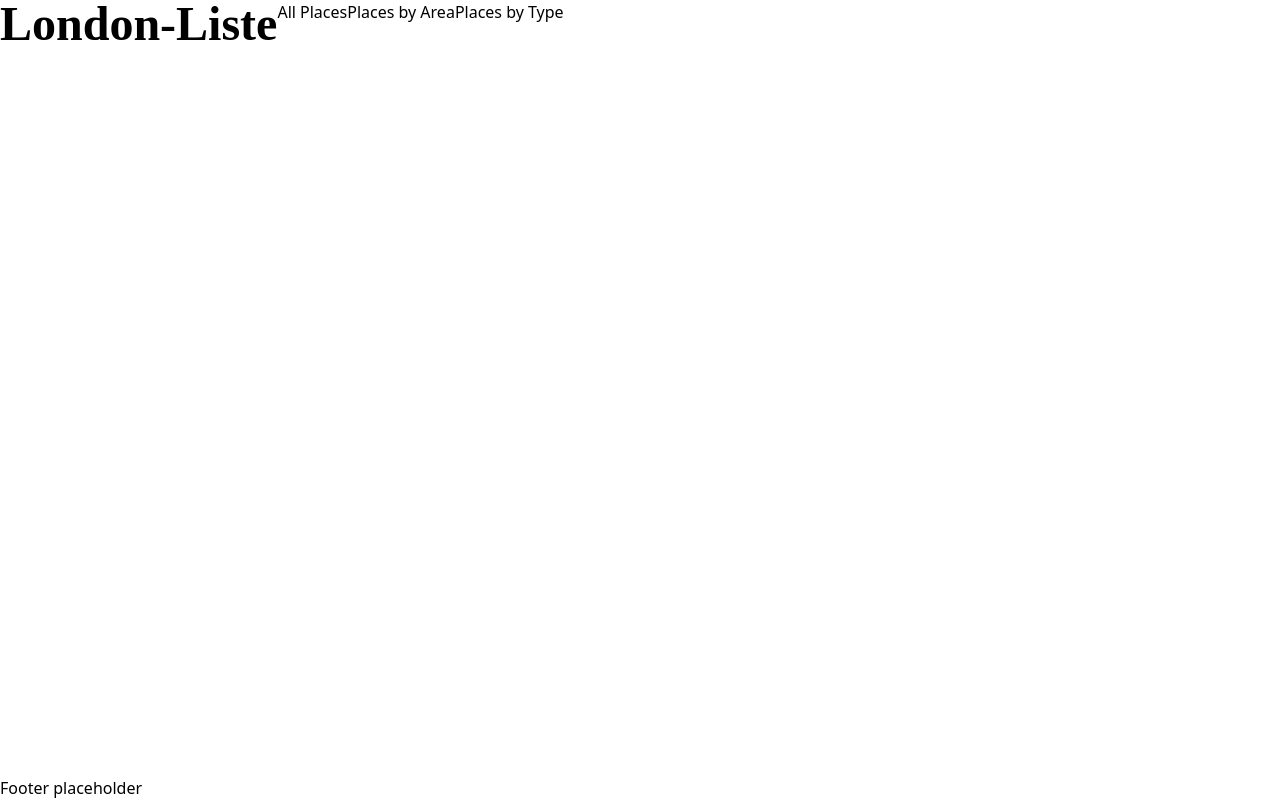
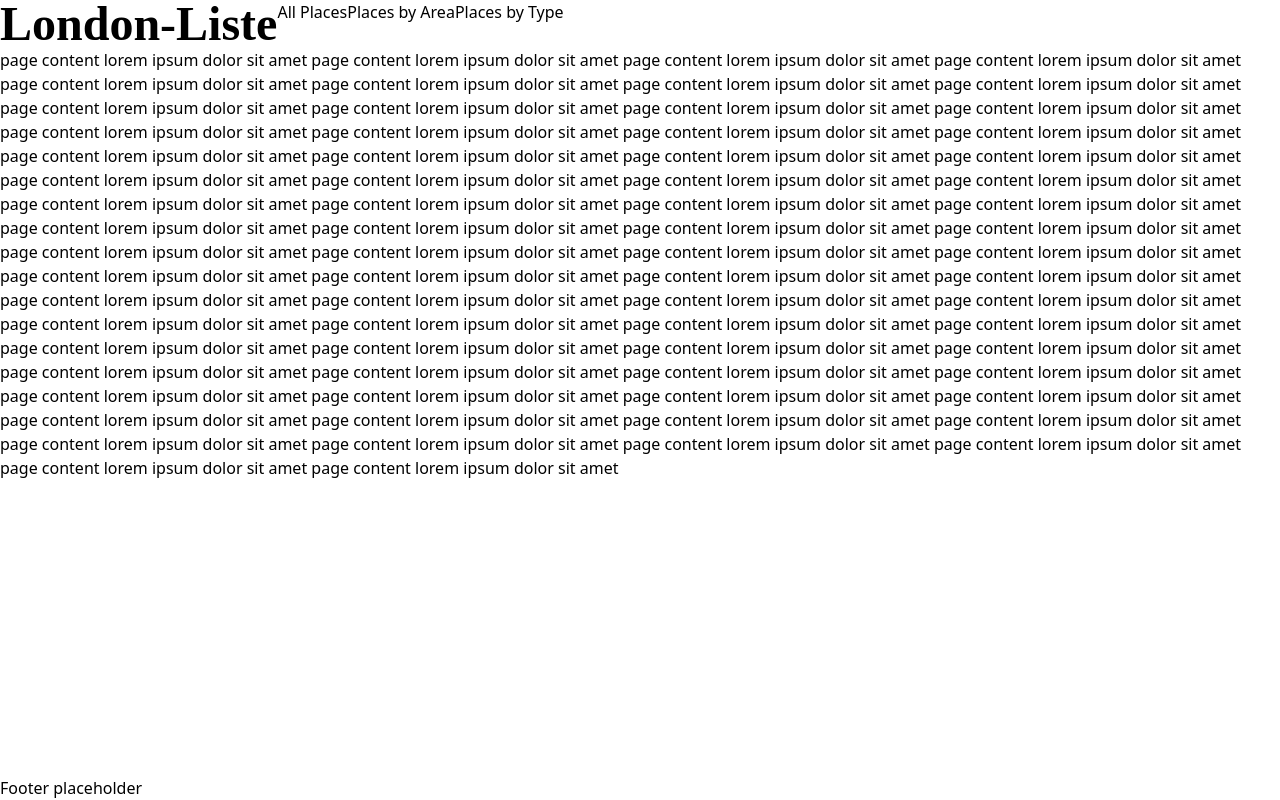
Before and after one commit to a1v0/london-liste, a Next.js app: page / in a window 1280 px wide. Built offline with nearby package versions, Linux system fonts and the light colour scheme; a web font is replaced by a local one.

Commit message:
Add dummy text to `page.js`

```diff
--- a/app/page.js
+++ b/app/page.js
@@ -1,3 +1,48 @@
 export default function Home() {
-	return <main></main>;
+	return (
+		<main>
+			page content lorem ipsum dolor sit amet page content lorem ipsum
+			dolor sit amet page content lorem ipsum dolor sit amet page content
+			lorem ipsum dolor sit amet page content lorem ipsum dolor sit amet
+			page content lorem ipsum dolor sit amet page content lorem ipsum
+			dolor sit amet page content lorem ipsum dolor sit amet page content
+			lorem ipsum dolor sit amet page content lorem ipsum dolor sit amet
+			page content lorem ipsum dolor sit amet page content lorem ipsum
+			dolor sit amet page content lorem ipsum dolor sit amet page content
+			lorem ipsum dolor sit amet page content lorem ipsum dolor sit amet
+			page content lorem ipsum dolor sit amet page content lorem ipsum
+			dolor sit amet page content lorem ipsum dolor sit amet page content
+			lorem ipsum dolor sit amet page content lorem ipsum dolor sit amet
+			page content lorem ipsum dolor sit amet page content lorem ipsum
+			dolor sit amet page content lorem ipsum dolor sit amet page content
+			lorem ipsum dolor sit amet page content lorem ipsum dolor sit amet
+			page content lorem ipsum dolor sit amet page content lorem ipsum
+			dolor sit amet page content lorem ipsum dolor sit amet page content
+			lorem ipsum dolor sit amet page content lorem ipsum dolor sit amet
+			page content lorem ipsum dolor sit amet page content lorem ipsum
+			dolor sit amet page content lorem ipsum dolor sit amet page content
+			lorem ipsum dolor sit amet page content lorem ipsum dolor sit amet
+			page content lorem ipsum dolor sit amet page content lorem ipsum
+			dolor sit amet page content lorem ipsum dolor sit amet page content
+			lorem ipsum dolor sit amet page content lorem ipsum dolor sit amet
+			page content lorem ipsum dolor sit amet page content lorem ipsum
+			dolor sit amet page content lorem ipsum dolor sit amet page content
+			lorem ipsum dolor sit amet page content lorem ipsum dolor sit amet
+			page content lorem ipsum dolor sit amet page content lorem ipsum
+			dolor sit amet page content lorem ipsum dolor sit amet page content
+			lorem ipsum dolor sit amet page content lorem ipsum dolor sit amet
+			page content lorem ipsum dolor sit amet page content lorem ipsum
+			dolor sit amet page content lorem ipsum dolor sit amet page content
+			lorem ipsum dolor sit amet page content lorem ipsum dolor sit amet
+			page content lorem ipsum dolor sit amet page content lorem ipsum
+			dolor sit amet page content lorem ipsum dolor sit amet page content
+			lorem ipsum dolor sit amet page content lorem ipsum dolor sit amet
+			page content lorem ipsum dolor sit amet page content lorem ipsum
+			dolor sit amet page content lorem ipsum dolor sit amet page content
+			lorem ipsum dolor sit amet page content lorem ipsum dolor sit amet
+			page content lorem ipsum dolor sit amet page content lorem ipsum
+			dolor sit amet page content lorem ipsum dolor sit amet page content
+			lorem ipsum dolor sit amet page content lorem ipsum dolor sit amet
+		</main>
+	);
 }
```
